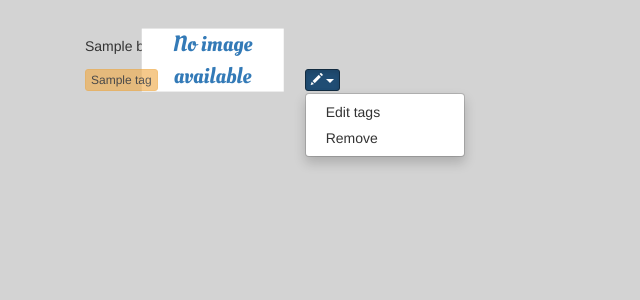
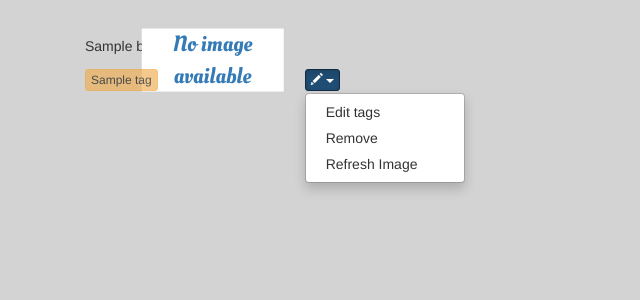
Before and after one commit to pemm8/bookmarkr, a Flask app: template app/templates/grid.html in a window 1280 px wide, after a click that opens the changed part. Shown: the part 71-371 px from the top of the page, without its empty margins (0-640 px from the left). Run offline with Flask 2, Linux system fonts and the light colour scheme; the template is opened without the code that fills it: values that come from a table or form of the project are taken from there, others are empty; tables that the repository leaves empty hold one stand-in row (values such as "Sample post"); some libraries are stand-ins or nearby versions.

Commit message:
Implement img refresh function.

```diff
--- a/app/app.py
+++ b/app/app.py
@@ -285,6 +285,15 @@ def add():
 			return redirect(url)
 	abort(404)
 
+@app.route('/refresh/<int:id>')
+def refresh(id):
+	# user, bookmark
+	b = Bookmark.query.filter_by(id=id).first()
+	if b.marker == g.user:
+		b.fetch_image()
+		db.session.commit()
+		return redirect(url_for('index'))
+
 @app.route('/rm/<int:id>')
 def remove(id):
 	b = Bookmark.query.filter_by(id=id).first()
--- a/app/templates/grid.html
+++ b/app/templates/grid.html
@@ -36,6 +36,7 @@
 									<!-- <li><a onclick="editTags({{ bookmark.id }})">Edit tags</a></li> -->
 									<li><a href="{{ url_for('bookmark.edit_view', id=bookmark.id, url=url_for('index')) }}">Edit tags</a></li>
 									<li><a href="{{ url_for('remove', id=bookmark.id) }}">Remove</a></li>
+									<li><a href="{{ url_for('refresh', id=bookmark.id) }}">Refresh Image</a></li>
 								</ul>
 							</div>
 					</span>
```
Also changed, not shown: app/static/img/bookmark-0f78f93a551a13b8a930542a26a9f05a.png, app/static/img/bookmark-29e39e71fde23443243cb1628ede7364.png, app/static/img/bookmark-2e7d4c90412fa9038c235be76a03a967.png, app/static/img/bookmark-67859ea8f9f99380e8e9c7543d118b9c.png, app/static/img/bookmark-74394e5a9243b78cae53ef97a5b80886.png (added), app/static/img/bookmark-9b450d4cb84bd2a4c9c607282f761488.png (added), app/static/img/bookmark-ddc9f293bc084f4f056bddf028380925.png, app/static/img/bookmark-df1097fc47841f9c2affe155bea90d18.png, 1 other file.
